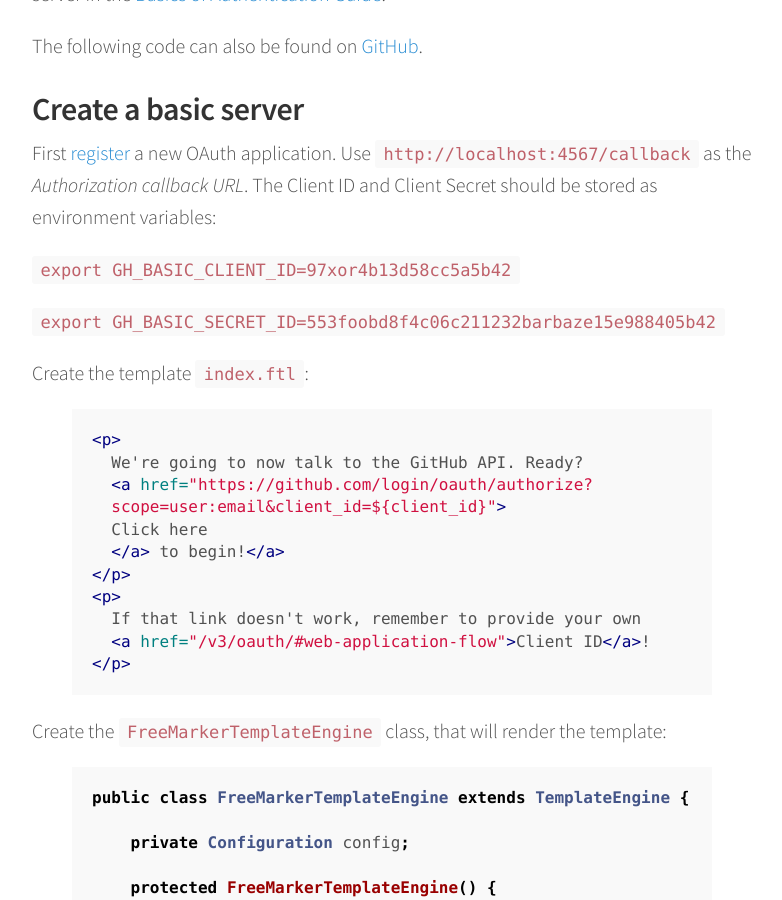
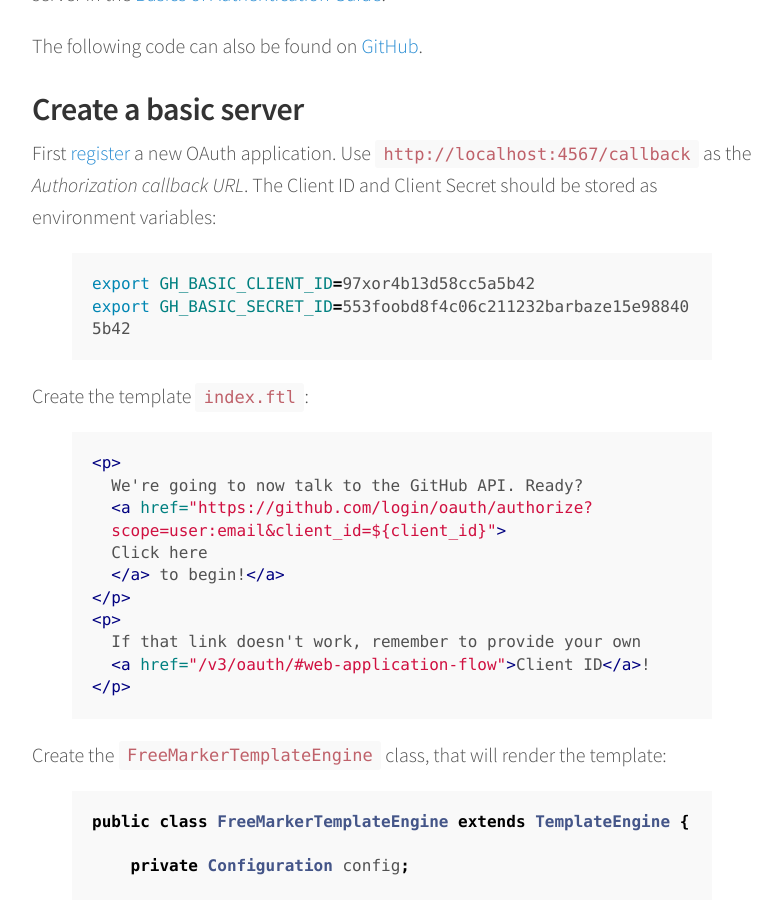
Before and after one commit to schlegde/schlegel.github.io, a Jekyll site: the page built from _posts/2014-06-02-Java-github-OAuth.md, in a window 1280 px wide and 900 px high, scrolled down 887 px. Shown: the whole window, without its empty margins (248-1030 px from the left). Built offline with Jekyll 4.4.1, drawn with Linux system fonts in a browser that asks for light colours; Markdown is read by kramdown in place of the engine named in the settings; some of the changed text lies outside the part shown.

Commit message:
correct all the things

```diff
--- a/_posts/2014-06-02-Java-github-OAuth.md
+++ b/_posts/2014-06-02-Java-github-OAuth.md
@@ -27,9 +27,10 @@ The following code can also be found on [GitHub](https://github.com/xorrr/github
 First [register](https://github.com/settings/applications/new) a new OAuth application.
 Use `http://localhost:4567/callback` as the *Authorization callback URL*. The Client ID and Client Secret should be stored as environment variables:
 
-`export GH_BASIC_CLIENT_ID=97xor4b13d58cc5a5b42`
-
-`export GH_BASIC_SECRET_ID=553foobd8f4c06c211232barbaze15e988405b42`
+{% highlight bash %}
+export GH_BASIC_CLIENT_ID=97xor4b13d58cc5a5b42
+export GH_BASIC_SECRET_ID=553foobd8f4c06c211232barbaze15e988405b42
+{% endhighlight %}
 
 Create the template `index.ftl`:
 {% highlight html %}
```
Also changed, not shown: other parts of _posts/2014-06-02-Java-github-OAuth.md (+2 -2 lines), _posts/2015-09-26-String-and-StringBuilder.md (+1 -1 lines), _posts/2015-10-11-hamcrest.md (+1 -1 lines), _posts/2015-11-19-learning-scheme-using-tdd.md (+4 -4 lines), _posts/2015-11-21-learning-scheme-using-tdd-part-2.md (+2 -2 lines), about.md (+1 -1 lines).
